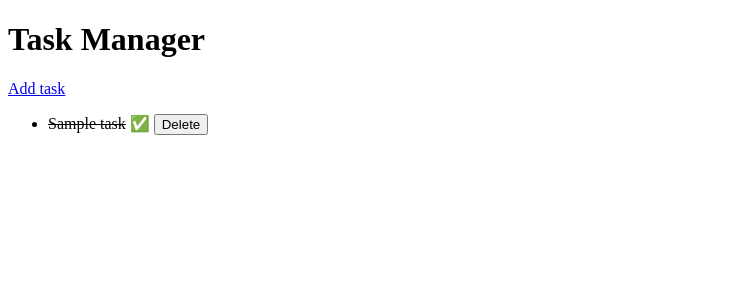
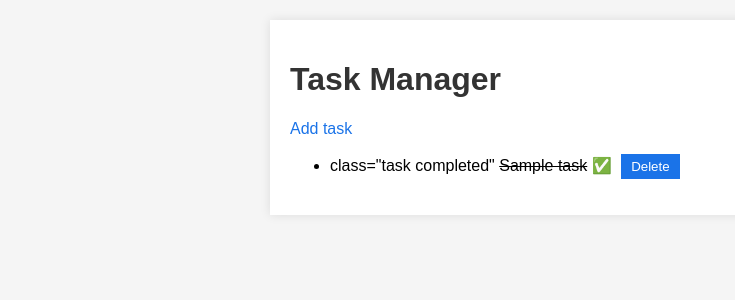
Before and after one commit to vinogrannia/task-manager-grapes, a Flask app: page / in a window 1280 px wide. Shown: the top 300 px of the page, without its empty margins (0-735 px from the left). Run offline with Flask 3, Linux system fonts and the light colour scheme; tables that the repository leaves empty hold one stand-in row (values such as "Sample post").

Commit message:
Add base layout and initial CSS styling

```diff
--- /dev/null
+++ b/static/styles.css
@@ -0,0 +1,36 @@
+body {
+    background-color: #f5f5f5;
+    font-family: Arial, sans-serif;
+    margin: 0;
+    padding: 20px;
+}
+h1 {
+    color: #333333;
+}
+a {
+    color: #1a73e8;
+    text-decoration: none;
+}
+a:hover {
+    text-decoration: underline;
+}
+button {
+    background-color: #1a73e8;
+    color: white;
+    border: none;
+    padding: 5px 10px;
+    cursor: pointer;
+    margin-left: 5px;
+}
+button:hover {
+    background-color: #155ab6;
+}
+.container {
+    max-width: 700px; margin: 0 auto;
+    background: white;
+    padding: 20px;
+    box-shadow: 0 0 10px rgba(0, 0, 0, 0.1);
+}
+li {
+    margin-bottom: 10px;
+}
--- /dev/null
+++ b/templates/base.html
@@ -0,0 +1,16 @@
+<!DOCTYPE html>
+<html>
+<head>
+    <meta charset="utf-8">
+    <title>Task Manager</title>
+    <link rel="stylesheet" href="{{ url_for('static', filename='styles.css') }}">
+</head>
+
+<body>
+    <div class="container">
+        <h1>Task Manager</h1>
+        {% block content %}
+        {% endblock %}
+    </div>
+</body>
+</html>
--- a/templates/index.html
+++ b/templates/index.html
@@ -1,21 +1,17 @@
-<!doctype html>
-<html>
-<head>
-    <meta charset="utf-8">
-    <title>Task Manager</title>
-</head>
-<body>
-    <h1>Task Manager</h1>
+{% extends "base.html" %}
+{% block content %}
     <p><a href="/add">Add task</a></p>
    {% if tasks %}
       <ul>
         {% for task in tasks %}
           <li>
             {% if task['completed'] %}
+              class="task completed"
               <s>{{ task['title'] }}</s> ✅
               <form method="POST" action="/delete/{{ task['id'] }}" style="display:inline;"><button type="submit">Delete</button></form>
             {% else %}
               {{ task['title'] }}
+              class="task"
               <a href="/edit/{{ task['id'] }}">Edit</a>
               <form method="POST" action="/complete/{{ task['id'] }}" style="display:inline;"><button type="submit">Complete</button></form>
               <form method="POST" action="/delete/{{ task['id'] }}" style="display:inline;"><button type="submit">Delete</button></form>
@@ -26,5 +22,4 @@
     {% else %}
       <p>No tasks yet.</p>
     {% endif %}
-</body>
-</html>
+{% endblock %}
```
